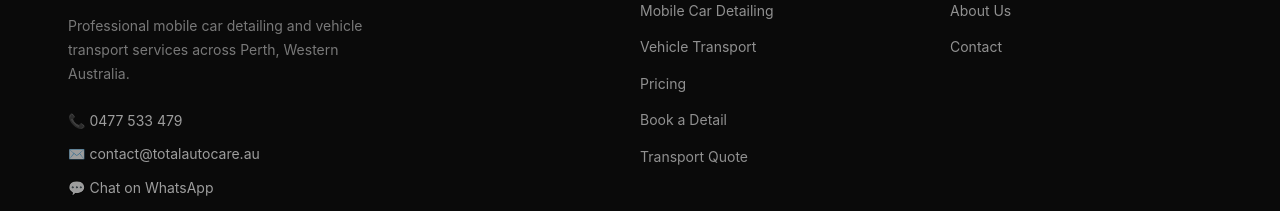
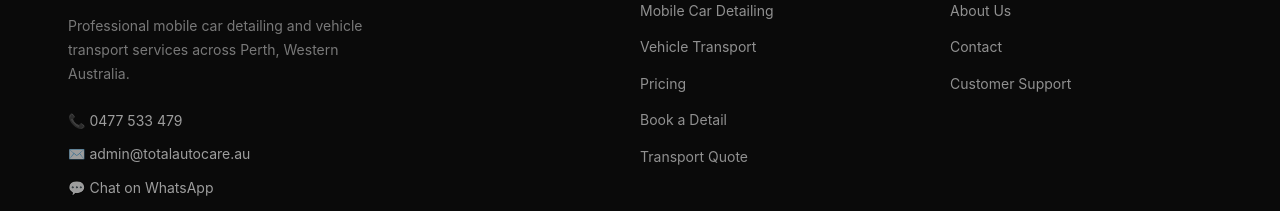
Before and after one commit to metalscratch/total-auto-care-site, a React (Create React App) app: page /support in a window 1280 px wide. Shown: the part 2796-3007 px from the top of the page. Built offline with nearby package versions, Linux system fonts and the light colour scheme.

Commit message:
Update Footer.jsx

```diff
--- a/src/components/Footer.jsx
+++ b/src/components/Footer.jsx
@@ -2,7 +2,7 @@
 import { Link } from 'react-router-dom';
 import './Footer.css';
 
-const PHONE='0477 533 479',PHONE_HREF='tel:+61477533479',EMAIL='contact@totalautocare.au',EMAIL_HREF='mailto:contact@totalautocare.au',WA_URL='https://wa.me/61477533479?text=Hi%2C%20I%27d%20like%20to%20get%20a%20quote%20for%20car%20detailing%20in%20Perth.';
+const PHONE='0477 533 479',PHONE_HREF='tel:+61477533479',EMAIL='admin@totalautocare.au',EMAIL_HREF='mailto:admin@totalautocare.au',WA_URL='https://wa.me/61477533479?text=Hi%2C%20I%27d%20like%20to%20get%20a%20quote%20for%20car%20detailing%20in%20Perth.';
 
 export default function Footer() {
   return (
@@ -49,6 +49,7 @@
             <ul className="footer-links">
               <li><Link to="/about">About Us</Link></li>
               <li><Link to="/contact">Contact</Link></li>
+              <li><Link to="/support">Customer Support</Link></li>
             </ul>
           </div>
         </div>
```
